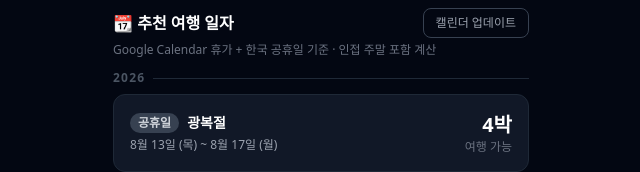
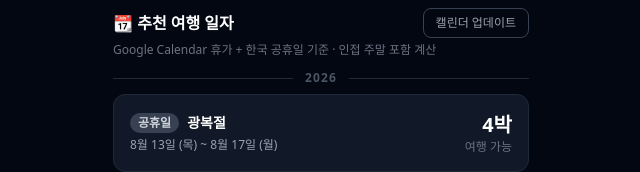
Before and after one commit to uther-son/flight-dashboard, a Next.js app: page / in a window 1280 px wide. Shown: the part 418-590 px from the top of the page, without its empty margins (319-959 px from the left). Built offline with nearby package versions, Linux system fonts and the light colour scheme.

Commit message:
fix: 연도 구분선 중앙 정렬

```diff
--- a/src/components/TravelCalendar.tsx
+++ b/src/components/TravelCalendar.tsx
@@ -133,7 +133,8 @@ export function TravelCalendar({
           return (
             <div key={i}>
               {showYear && (
-                <div className="flex items-center gap-2 mb-2 mt-1">
+                <div className="flex items-center gap-3 mb-2 mt-1">
+                  <div className="flex-1 h-px bg-gray-800" />
                   <span className="text-xs font-semibold text-gray-600 tracking-widest">{year}</span>
                   <div className="flex-1 h-px bg-gray-800" />
                 </div>
```
